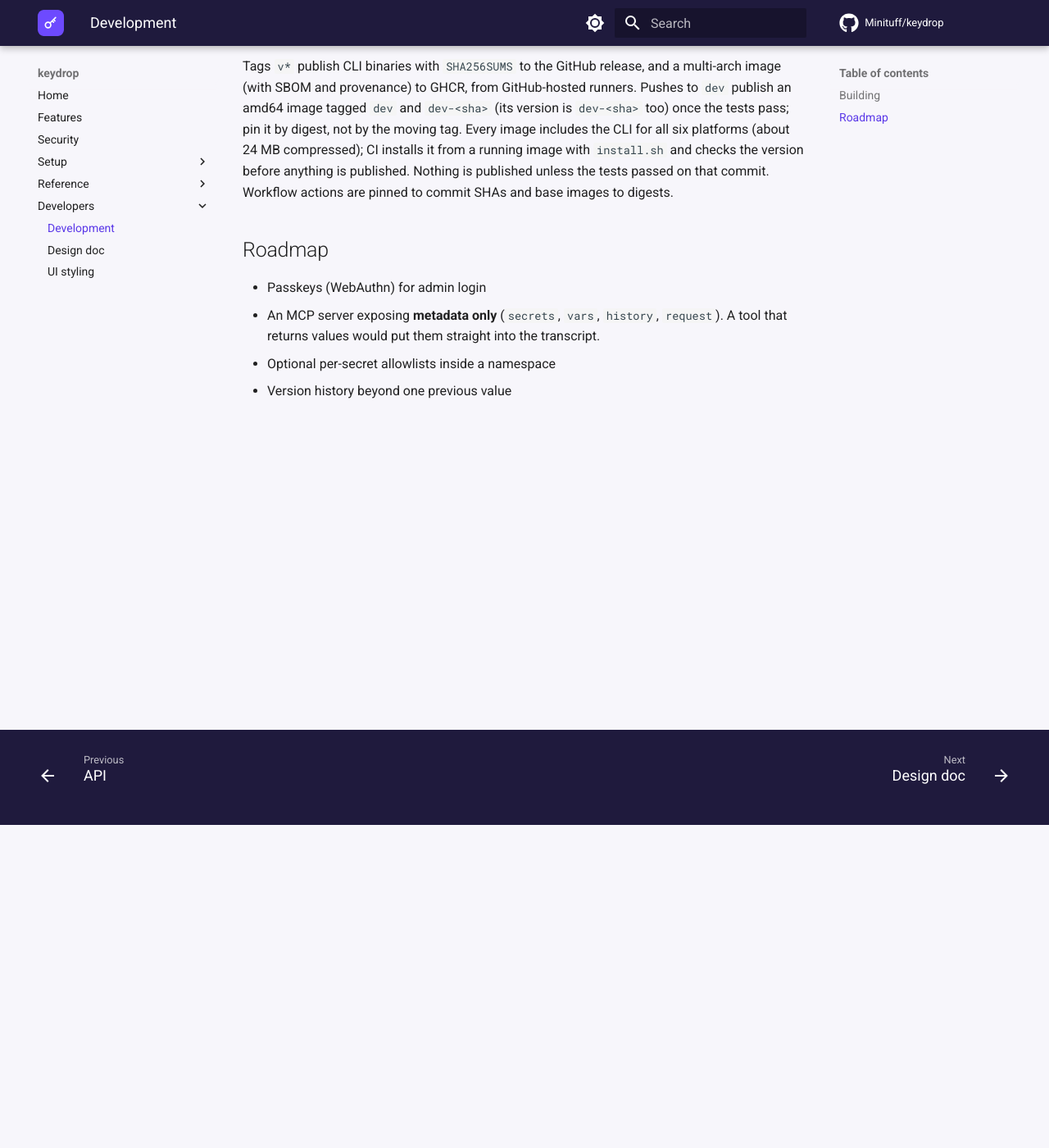
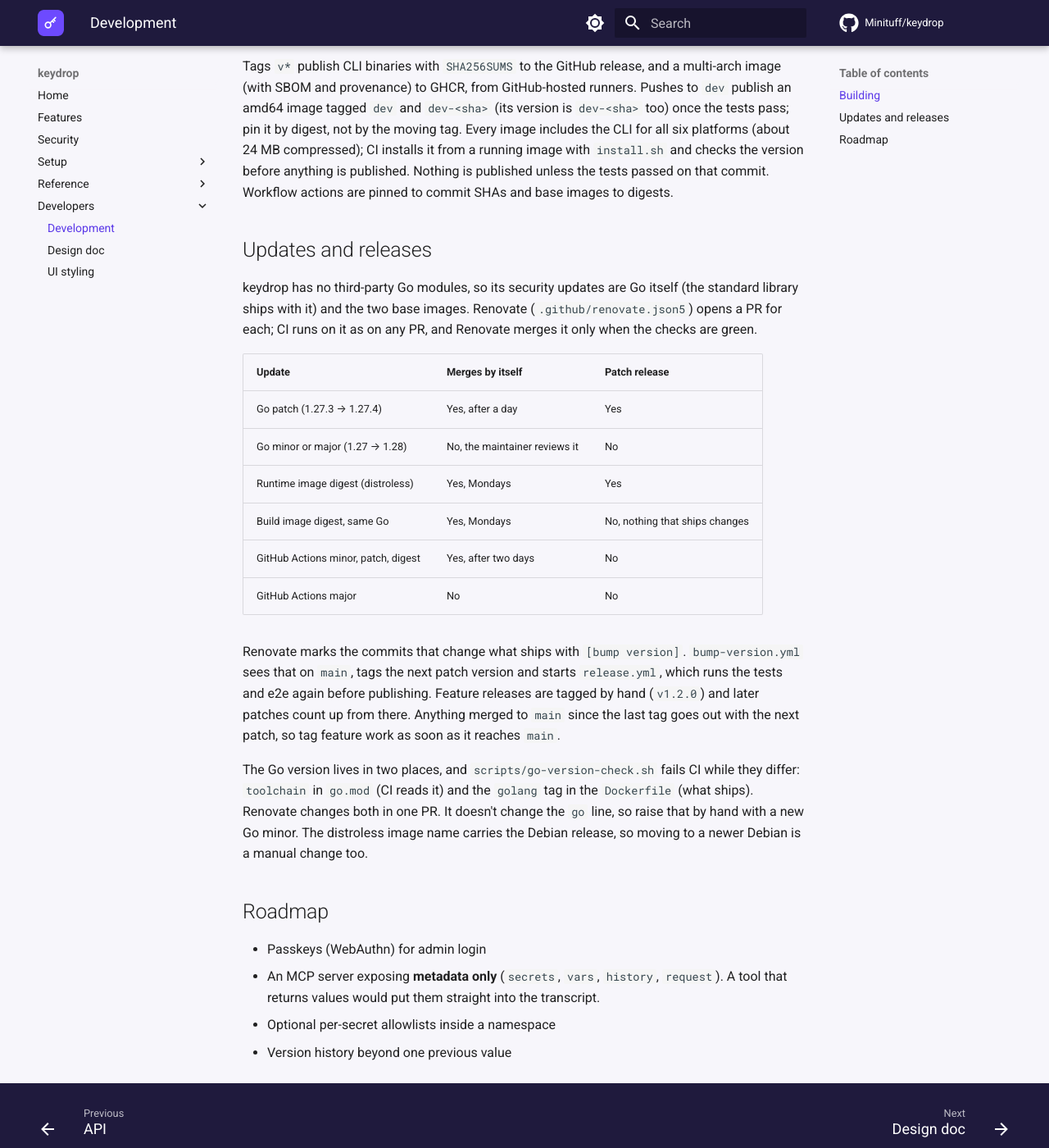
Before and after one commit to Minituff/keydrop, an MkDocs documentation site: the page built from docs/development.md, in a window 1280 px wide and 1400 px high, scrolled down 394 px. Shown: the whole window at 82% size. Built offline with MkDocs 1.6.1 and Material for MkDocs 9.7.7, drawn with Linux system fonts in a browser that asks for light colours; comment, search, counter and statistics services are not loaded.

Commit message:
ci: Renovate for Go and base images, with automatic patch releases
Replaces Dependabot. Go patches and runtime image refreshes merge once CI
is green and cut a patch release; Go minors wait for review. go.mod now
holds the Go version for CI and a check keeps the Dockerfile in step.

```diff
--- a/docs/development.md
+++ b/docs/development.md
@@ -22,6 +22,36 @@ with `install.sh` and checks the version before anything is published.
 Nothing is published unless the tests passed on that commit. Workflow
 actions are pinned to commit SHAs and base images to digests.
 
+## Updates and releases
+
+keydrop has no third-party Go modules, so its security updates are Go itself
+(the standard library ships with it) and the two base images. Renovate
+(`.github/renovate.json5`) opens a PR for each; CI runs on it as on any PR,
+and Renovate merges it only when the checks are green.
+
+| Update | Merges by itself | Patch release |
+|---|---|---|
+| Go patch (1.27.3 → 1.27.4) | Yes, after a day | Yes |
+| Go minor or major (1.27 → 1.28) | No, the maintainer reviews it | No |
+| Runtime image digest (distroless) | Yes, Mondays | Yes |
+| Build image digest, same Go | Yes, Mondays | No, nothing that ships changes |
+| GitHub Actions minor, patch, digest | Yes, after two days | No |
+| GitHub Actions major | No | No |
+
+Renovate marks the commits that change what ships with `[bump version]`.
+`bump-version.yml` sees that on `main`, tags the next patch version and starts
+`release.yml`, which runs the tests and e2e again before publishing. Feature
+releases are tagged by hand (`v1.2.0`) and later patches count up from there.
+Anything merged to `main` since the last tag goes out with the next patch, so
+tag feature work as soon as it reaches `main`.
+
+The Go version lives in two places, and `scripts/go-version-check.sh` fails CI
+while they differ: `toolchain` in `go.mod` (CI reads it) and the `golang` tag in
+the `Dockerfile` (what ships). Renovate changes both in one PR. It doesn't
+change the `go` line, so raise that by hand with a new Go minor. The distroless
+image name carries the Debian release, so moving to a newer Debian is a manual
+change too.
+
 ## Roadmap
 
 - Passkeys (WebAuthn) for admin login
```
Also changed, not shown: AGENTS.md (+6 -0 lines), 8 other files.
